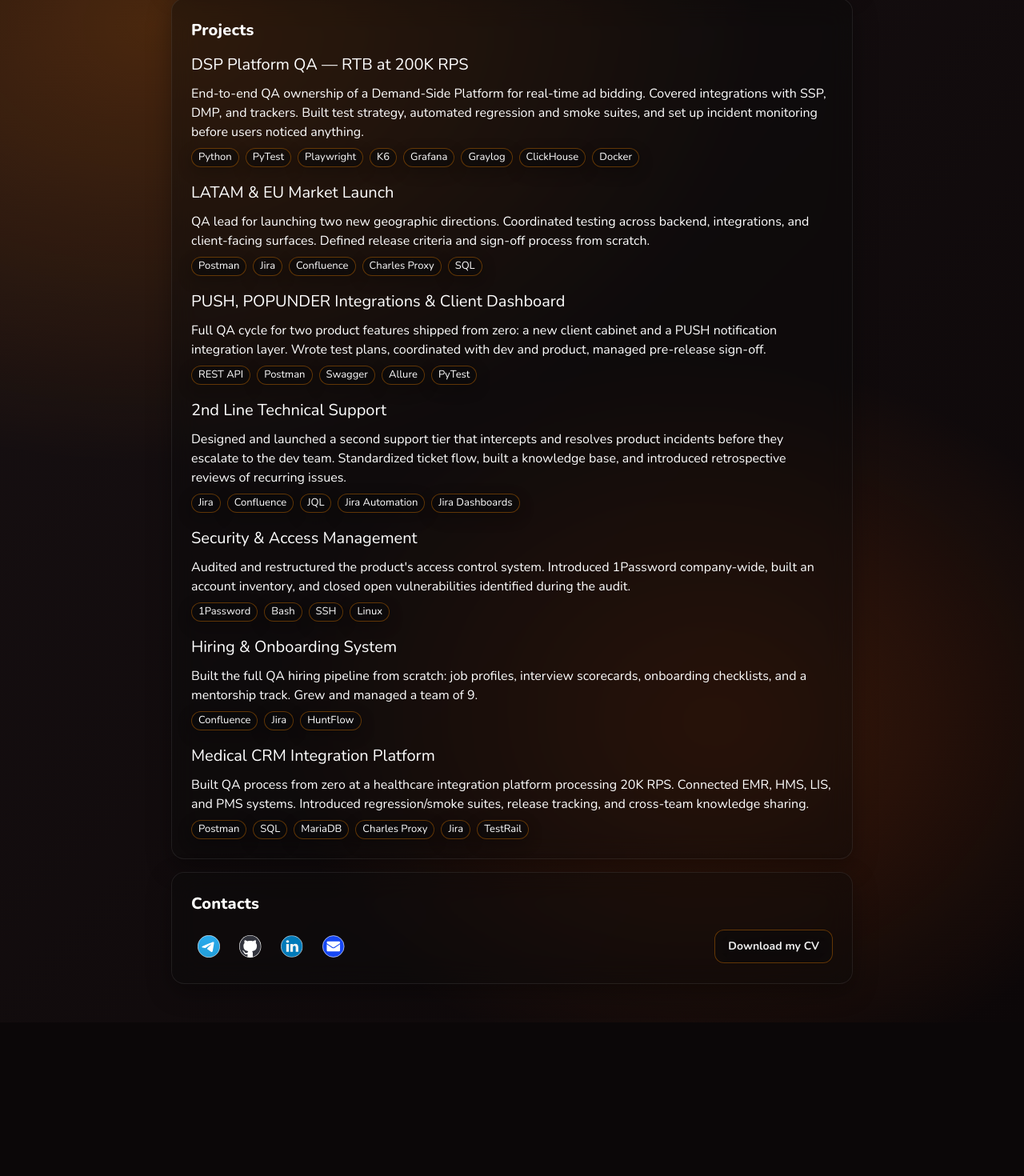
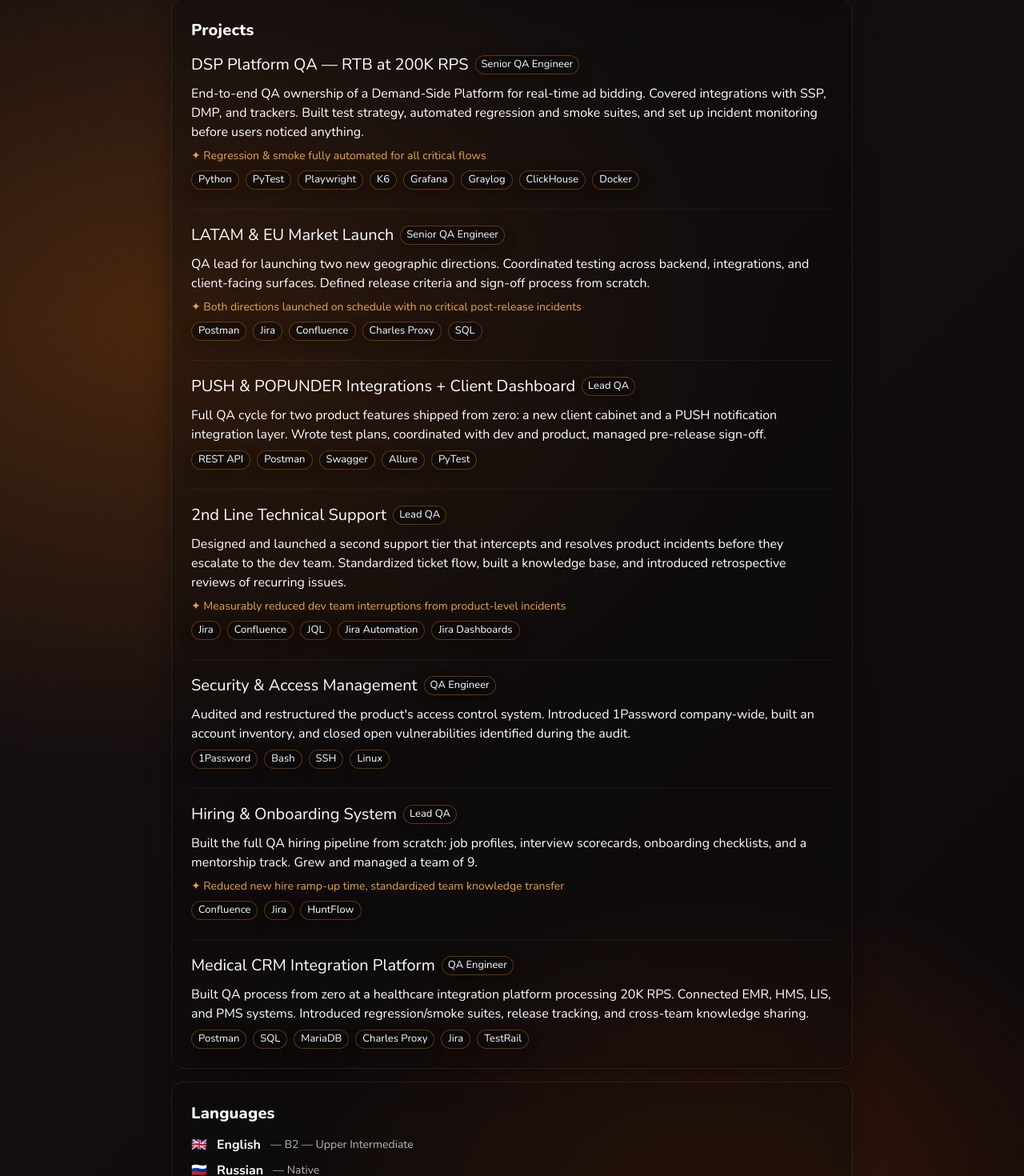
Before and after one commit to KA2NN/KA2NN.github.io, a React (Create React App) app: page / in a window 1280 px wide. Shown: the part 1216-2686 px from the top of the page at 80% size. Before the commit the page ends 2494 px from the top, so only its background shows below. Built offline with nearby package versions, Linux system fonts and the light colour scheme.

Commit message:
cosmetic fixes

```diff
--- a/src/App.tsx
+++ b/src/App.tsx
@@ -1,4 +1,4 @@
-import { Container, Typography, Stack, Chip, Box, Button } from "@mui/material";
+import { Container, Typography, Stack, Chip, Box, Button, Divider } from "@mui/material";
 import { profile } from "./data/profile";
 import { SocialLinks } from "./components/SocialLinks";
 import "./App.css";
@@ -6,12 +6,13 @@
 import { GlassSection } from "./components/GlassSection";
 
 export default function App() {
-  const { name, title, about, skills, contacts, experience, projects } = profile;
+  const { name, title, about, skills, contacts, experience, projects, languages, certifications } = profile;
 
   return (
     <BaseBackground>
       <Container maxWidth="md" sx={{ py: 6 }}>
         <Stack spacing={2}>
+
           {/* HERO */}
           <GlassSection>
             <Stack direction={{ xs: "column", sm: "row" }} spacing={3} alignItems="center">
@@ -19,27 +20,12 @@
                 component="img"
                 src="/profile.png"
                 alt={`${name} profile`}
-                sx={{
-                  width: 200,
-                  height: 200,
-                  borderRadius: "50%",
-                  objectFit: "cover",
-                  flexShrink: 0,
-                }}
+                sx={{ width: 200, height: 200, borderRadius: "50%", objectFit: "cover", flexShrink: 0 }}
               />
-
               <Stack spacing={0}>
-                <Typography variant="h3" component="h1">
-                  Hello
-                </Typography>
-                <Typography variant="h3" component="h2">
-                  I am {name}
-                </Typography>
-                <Typography variant="h6" color="text.secondary">
-                  {title}
-                </Typography>
-
-
+                <Typography variant="h3" component="h1">Hello</Typography>
+                <Typography variant="h3" component="h2">I am {name}</Typography>
+                <Typography variant="h6" color="text.secondary">{title}</Typography>
               </Stack>
             </Stack>
           </GlassSection>
@@ -47,18 +33,14 @@
           {/* SKILLS */}
           <GlassSection title="Skills">
             <Stack direction="row" spacing={1} flexWrap="wrap" useFlexGap>
-              {skills.map((s) => (
-                <Chip key={s} label={s} />
-              ))}
+              {skills.map((s) => <Chip key={s} label={s} />)}
             </Stack>
           </GlassSection>
 
           {/* ABOUT */}
           <GlassSection title="About">
             <Stack spacing={1}>
-              {about.map((p) => (
-                <Typography key={p}>{p}</Typography>
-              ))}
+              {about.map((p) => <Typography key={p}>{p}</Typography>)}
             </Stack>
           </GlassSection>
 
@@ -67,17 +49,11 @@
             <Stack spacing={2}>
               {experience.map((item) => (
                 <Stack key={`${item.company}-${item.period}`} spacing={0.5}>
-                  <Typography variant="h6">
-                    {item.role} — {item.company}
-                  </Typography>
-                  <Typography variant="body2" color="text.secondary">
-                    {item.period}
-                  </Typography>
+                  <Typography variant="h6">{item.role} — {item.company}</Typography>
+                  <Typography variant="body2" color="text.secondary">{item.period}</Typography>
                   <Stack component="ul" sx={{ pl: 3, my: 0 }}>
                     {item.bullets.map((b) => (
-                      <Typography component="li" key={b}>
-                        {b}
-                      </Typography>
+                      <Typography component="li" key={b}>{b}</Typography>
                     ))}
                   </Stack>
                 </Stack>
@@ -87,16 +63,50 @@
 
           {/* PROJECTS */}
           <GlassSection title="Projects">
-            <Stack spacing={2}>
-              {projects.map((p) => (
-                <Stack key={p.name} spacing={1}>
+            <Stack spacing={3}>
+              {projects.map((p, i) => (
+                <Box key={p.name}>
+                  {i > 0 && <Divider sx={{ mb: 2, opacity: 0.2 }} />}
+                  <Stack spacing={1}>
+                    <Stack direction="row" spacing={1} alignItems="center" flexWrap="wrap" useFlexGap>
                       <Typography variant="h6">{p.name}</Typography>
+                      {p.role && <Chip label={p.role} size="small" variant="outlined" />}
+                    </Stack>
                     <Typography>{p.description}</Typography>
+                    {p.impact && (
+                      <Typography variant="body2" sx={{ color: "rgba(255, 180, 80, 0.9)" }}>
+                        ✦ {p.impact}
+                      </Typography>
+                    )}
                     <Stack direction="row" spacing={1} flexWrap="wrap" useFlexGap>
-                    {p.stack.map((t) => (
-                      <Chip key={t} label={t} size="small" />
+                      {p.stack.map((t) => <Chip key={t} label={t} size="small" />)}
+                    </Stack>
+                  </Stack>
+                </Box>
               ))}
             </Stack>
+          </GlassSection>
+
+          {/* LANGUAGES */}
+          <GlassSection title="Languages">
+            <Stack spacing={1}>
+              {languages.map((l) => (
+                <Stack key={l.language} direction="row" spacing={1.5} alignItems="center">
+                  <Typography>{l.code}</Typography>
+                  <Typography fontWeight={600}>{l.language}</Typography>
+                  <Typography variant="body2" color="text.secondary">— {l.level}</Typography>
+                </Stack>
+              ))}
+            </Stack>
+          </GlassSection>
+
+          {/* CERTIFICATIONS */}
+          <GlassSection title="Certifications">
+            <Stack spacing={1}>
+              {certifications.map((c) => (
+                <Stack key={c.name} direction="row" spacing={1} alignItems="baseline" flexWrap="wrap" useFlexGap>
+                  <Typography fontWeight={500}>{c.name}</Typography>
+                  <Typography variant="body2" color="text.secondary">· {c.issuer} · {c.year}</Typography>
                 </Stack>
               ))}
             </Stack>
@@ -117,17 +127,12 @@
                 linkedin={contacts.linkedin}
                 email={contacts.email}
               />
-
               <Button
                 component="a"
                 href="/Igor_Kondurov_CV.pdf"
                 download
                 sx={{
-                px: 2,
-                py: 1,
-                borderRadius: 3,
-                textTransform: "none",
-                fontWeight: 700,
+                  px: 2, py: 1, borderRadius: 3, textTransform: "none", fontWeight: 700,
                   color: "rgba(250, 250, 250, 0.95)",
                   backgroundColor: "rgba(10, 10, 12, 0.35)",
                   backdropFilter: "blur(14px)",
@@ -143,6 +148,7 @@
               </Button>
             </Stack>
           </GlassSection>
+
         </Stack>
       </Container>
     </BaseBackground>
--- a/src/data/profile.ts
+++ b/src/data/profile.ts
@@ -1,12 +1,10 @@
 // src/data/profile.ts
 
-import { Links } from "react-router-dom";
-
 export type ContactsItem = {
-  email: string,
-  github: string,
-  telegram: string,
-  linkedin: string,
+  email: string;
+  github: string;
+  telegram: string;
+  linkedin: string;
 };
 
 export type ExperienceItem = {
@@ -19,49 +17,49 @@
 export type ProjectItem = {
   name: string;
   description: string;
+  impact?: string;
+  role?: string;
+  type?: string;
   stack: string[];
   links?: { label: string; href: string }[];
+};
+
+export type LanguageItem = {
+  language: string;
+  level: string;
+  code: string;
+};
+
+export type CertificationItem = {
+  name: string;
+  issuer: string;
+  year: string;
 };
 
 export type ProfileItem = {
   name: string;
   title: string;
   about: string[];
-  skills: string;
+  skills: string[];
   contacts: ContactsItem;
   experience: ExperienceItem[];
   projects: ProjectItem[];
+  languages: LanguageItem[];
+  certifications: CertificationItem[];
 };
 
-export const profile = {
-  // name: "Igor Kondurov",
+export const profile: ProfileItem = {
   name: "Igor",
-  title: "Senior QA Engineer / SDET · 5 yrs · Python · TypeScript · API · CI/CD",
+  title: "Senior QA Engineer · 5 yrs · Python · TypeScript · API · CI/CD",
   about: [
-    "Lead QA Engineer with 5+ years in high-load systems (up to 200K RPS). I build processes that prevent bugs, not just catch them. Experienced in functional, API, and performance testing, team leadership (up to 9 people), and test automation. Open-source enthusiast.",
+    "Senior QA Engineer / SDET with 5+ years in high-load systems (up to 200K RPS). I build processes that prevent bugs, not just catch them. Experienced in functional, API, and performance testing, team leadership (up to 9 people), and test automation. Open to remote & relocation.",
     "Early in my career, a single wrong terminal command halted an airport for two hours. Nobody was hurt — but I learned a lesson no course can teach. Since then, I treat every release like it matters. Because it does.",
   ],
   skills: [
-    "Python",
-    "PyTest",
-    "Playwright",
-    "TypeScript",
-    "JavaScript",
-    "Postman",
-    "REST API",
-    "SQL",
-    "ClickHouse",
-    "Redis",
-    "CI/CD",
-    "Linux",
-    "Bash",
-    "Git",
-    "Docker",
-    "Grafana",
-    "Graylog",
-    "K6",
-    "Charles Proxy",
-    "Allure"
+    "Python", "PyTest", "Playwright", "TypeScript", "JavaScript",
+    "Postman", "REST API", "SQL", "ClickHouse", "Redis",
+    "CI/CD", "Linux", "Bash", "Git", "Docker",
+    "Grafana", "Graylog", "K6", "Charles Proxy", "Allure",
   ],
   contacts: {
     email: "mrcosha6@gmail.com",
@@ -69,10 +67,23 @@
     telegram: "ProQAzhennyi",
     linkedin: "igor-kondurov-022939228",
   },
+  languages: [
+    { language: "English", level: "B2 — Upper Intermediate", code: "🇬🇧" },
+    { language: "Russian",  level: "Native",                  code: "🇷🇺" },
+    { language: "Ukrainian", level: "Native",                 code: "🇺🇦" },
+  ],
+  certifications: [
+    { name: "ISTQB Foundation — Software Testing", issuer: "Stepik",   year: "2021" },
+    { name: "Crash Course on Python",               issuer: "Google / Coursera", year: "2022" },
+    { name: "Python Automation QA",                 issuer: "Hexlet",   year: "2023" },
+    { name: "Performance Testing",                  issuer: "Otus",     year: "2024" },
+    { name: "Continuous Integration (CI)",          issuer: "Hexlet",   year: "2024" },
+    { name: "JavaScript QA Engineer",               issuer: "Otus",     year: "2024" },
+  ],
   experience: [
     {
       company: "ProfIT Family",
-      role: "Senior QA Engineer",
+      role: "Senior QA Engineer / Team Lead",
       period: "2022 — present",
       bullets: [
         "Led QA for a DSP platform handling up to 200K RPS in real-time bidding",
@@ -98,8 +109,7 @@
   projects: [
     {
       name: "DSP Platform QA — RTB at 200K RPS",
-      description:
-        "End-to-end QA ownership of a Demand-Side Platform for real-time ad bidding. Covered integrations with SSP, DMP, and trackers. Built test strategy, automated regression and smoke suites, and set up incident monitoring before users noticed anything.",
+      description: "End-to-end QA ownership of a Demand-Side Platform for real-time ad bidding. Covered integrations with SSP, DMP, and trackers. Built test strategy, automated regression and smoke suites, and set up incident monitoring before users noticed anything.",
       impact: "Regression & smoke fully automated for all critical flows",
       role: "Senior QA Engineer",
       type: "work",
@@ -107,25 +117,22 @@
     },
     {
       name: "LATAM & EU Market Launch",
-      description:
-        "QA lead for launching two new geographic directions. Coordinated testing across backend, integrations, and client-facing surfaces. Defined release criteria and sign-off process from scratch.",
+      description: "QA lead for launching two new geographic directions. Coordinated testing across backend, integrations, and client-facing surfaces. Defined release criteria and sign-off process from scratch.",
       impact: "Both directions launched on schedule with no critical post-release incidents",
       role: "Senior QA Engineer",
       type: "work",
       stack: ["Postman", "Jira", "Confluence", "Charles Proxy", "SQL"],
     },
     {
-      name: "PUSH, POPUNDER Integrations & Client Dashboard",
-      description:
-        "Full QA cycle for two product features shipped from zero: a new client cabinet and a PUSH notification integration layer. Wrote test plans, coordinated with dev and product, managed pre-release sign-off.",
+      name: "PUSH & POPUNDER Integrations + Client Dashboard",
+      description: "Full QA cycle for two product features shipped from zero: a new client cabinet and a PUSH notification integration layer. Wrote test plans, coordinated with dev and product, managed pre-release sign-off.",
       role: "Lead QA",
       type: "work",
       stack: ["REST API", "Postman", "Swagger", "Allure", "PyTest"],
     },
     {
       name: "2nd Line Technical Support",
-      description:
-        "Designed and launched a second support tier that intercepts and resolves product incidents before they escalate to the dev team. Standardized ticket flow, built a knowledge base, and introduced retrospective reviews of recurring issues.",
+      description: "Designed and launched a second support tier that intercepts and resolves product incidents before they escalate to the dev team. Standardized ticket flow, built a knowledge base, and introduced retrospective reviews of recurring issues.",
       impact: "Measurably reduced dev team interruptions from product-level incidents",
       role: "Lead QA",
       type: "work",
@@ -133,16 +140,14 @@
     },
     {
       name: "Security & Access Management",
-      description:
-        "Audited and restructured the product's access control system. Introduced 1Password company-wide, built an account inventory, and closed open vulnerabilities identified during the audit.",
+      description: "Audited and restructured the product's access control system. Introduced 1Password company-wide, built an account inventory, and closed open vulnerabilities identified during the audit.",
       role: "QA Engineer",
       type: "work",
       stack: ["1Password", "Bash", "SSH", "Linux"],
     },
     {
       name: "Hiring & Onboarding System",
-      description:
-        "Built the full QA hiring pipeline from scratch: job profiles, interview scorecards, onboarding checklists, and a mentorship track. Grew and managed a team of 9.",
+      description: "Built the full QA hiring pipeline from scratch: job profiles, interview scorecards, onboarding checklists, and a mentorship track. Grew and managed a team of 9.",
       impact: "Reduced new hire ramp-up time, standardized team knowledge transfer",
       role: "Lead QA",
       type: "work",
@@ -150,8 +155,7 @@
     },
     {
       name: "Medical CRM Integration Platform",
-      description:
-        "Built QA process from zero at a healthcare integration platform processing 20K RPS. Connected EMR, HMS, LIS, and PMS systems. Introduced regression/smoke suites, release tracking, and cross-team knowledge sharing.",
+      description: "Built QA process from zero at a healthcare integration platform processing 20K RPS. Connected EMR, HMS, LIS, and PMS systems. Introduced regression/smoke suites, release tracking, and cross-team knowledge sharing.",
       role: "QA Engineer",
       type: "work",
       stack: ["Postman", "SQL", "MariaDB", "Charles Proxy", "Jira", "TestRail"],
```
Lines whose indentation alone changed are shown as unchanged.
